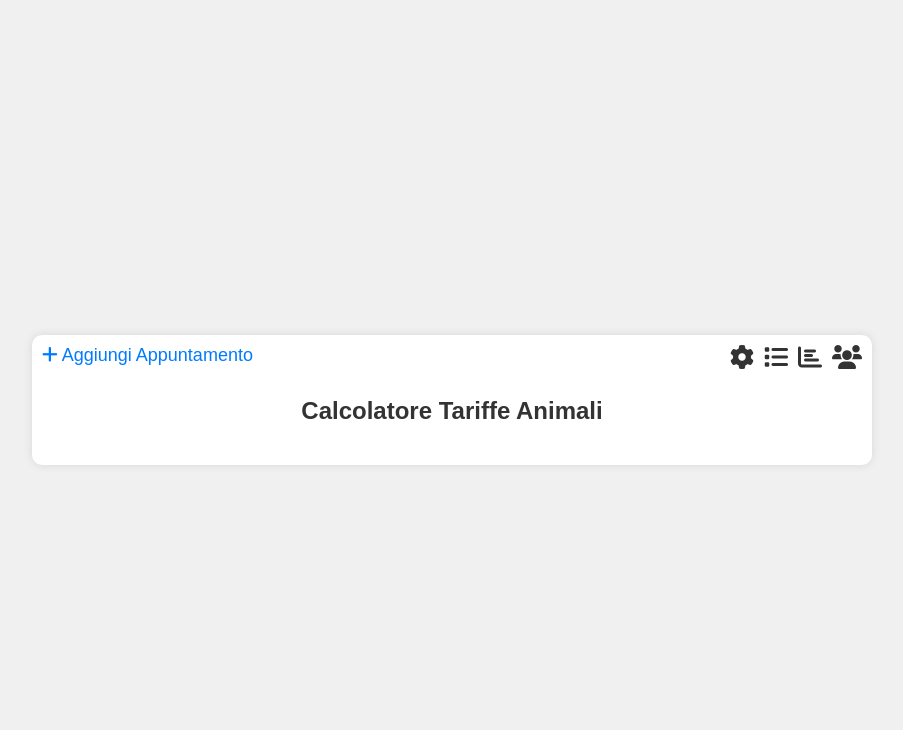
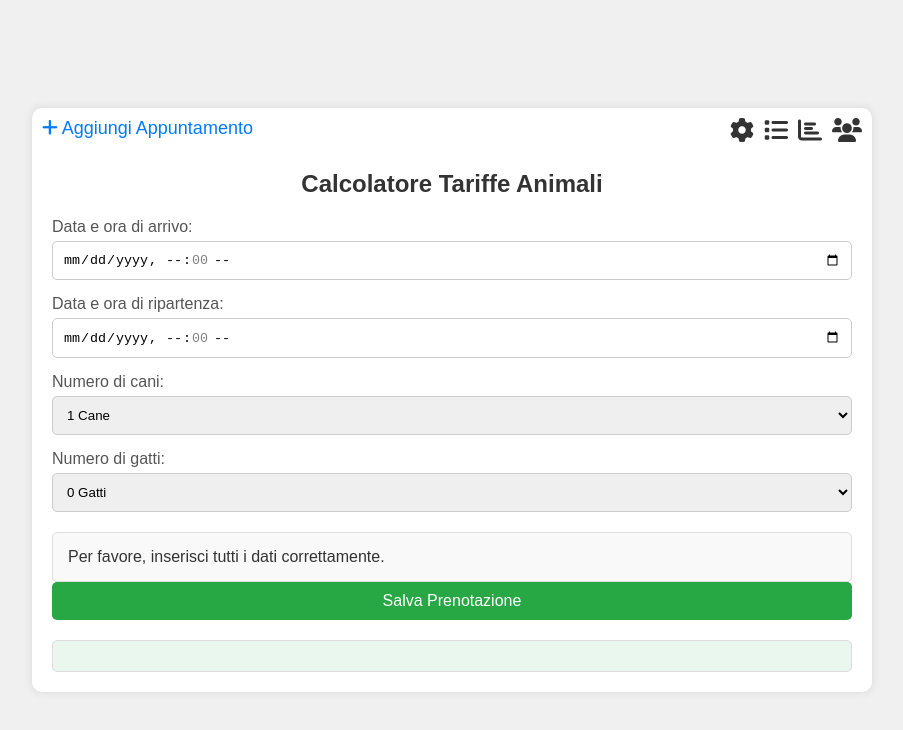
Before and after one commit to LineaR93/TariffCalculator, a plain HTML site: page index.html in a window 1280 px wide. Shown: the whole page, without its empty margins (188-1091 px from the left). Drawn offline with Linux system fonts and the light colour scheme.

Commit message:
Update index.html

```diff
--- a/index.html
+++ b/index.html
@@ -18,8 +18,36 @@
             <i class="fas fa-users icon" title="Gestione Clienti" onclick="window.location.href='clients.html'"></i>
         </div>
         <h2>Calcolatore Tariffe Animali</h2>
-        <!-- Resto del codice -->
-        <script src="main.js"></script>
+        <div class="input-group">
+            <label for="arrival">Data e ora di arrivo:</label>
+            <input type="datetime-local" id="arrival" step="3600" onchange="calculateCost()">
+        </div>
+        <div class="input-group">
+            <label for="departure">Data e ora di ripartenza:</label>
+            <input type="datetime-local" id="departure" step="3600" onchange="calculateCost()">
+        </div>
+        <div class="input-group">
+            <label for="numDogs">Numero di cani:</label>
+            <select id="numDogs" onchange="calculateCost();">
+                <option value="0">0 Cani</option>
+                <option value="1" selected>1 Cane</option>
+                <option value="2">2 Cani</option>
+                <option value="3">3 Cani</option>
+            </select>
+        </div>
+        <div class="input-group">
+            <label for="numCats">Numero di gatti:</label>
+            <select id="numCats" onchange="calculateCost();">
+                <option value="0" selected>0 Gatti</option>
+                <option value="1">1 Gatto</option>
+                <option value="2">2 Gatti</option>
+                <option value="3">3 Gatti</option>
+            </select>
+        </div>
+        <div class="result" id="result"></div>
+        <button class="save-button" onclick="saveReservation()">Salva Prenotazione</button>
+        <div class="upcoming-appointment" id="upcoming-appointment"></div>
     </div>
+    <script src="main.js"></script>
 </body>
 </html>
```
